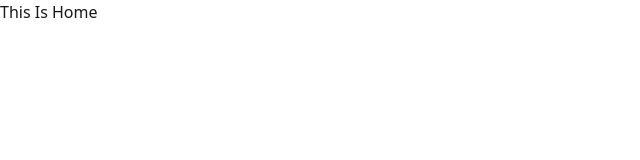
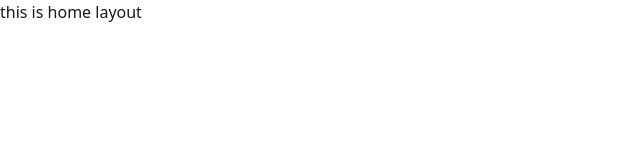
Before and after one commit to MuntasirTonoy/ReadNow-clint, a React (Vite) app: page / in a window 1280 px wide. Shown: the top 160 px of the page, without its empty margins (0-640 px from the left). Built offline with nearby package versions, Linux system fonts and the light colour scheme.

Commit message:
Updated project structure

```diff
--- a/pages/Home/Home.jsx
+++ b/pages/Home/Home.jsx
@@ -3,7 +3,7 @@ import React from 'react';
 const Home = () => {
     return (
         <div>
-        <h2>This Is Home</h2>
+        <h2>this is home layout</h2>
         </div>
     );
 };
```
